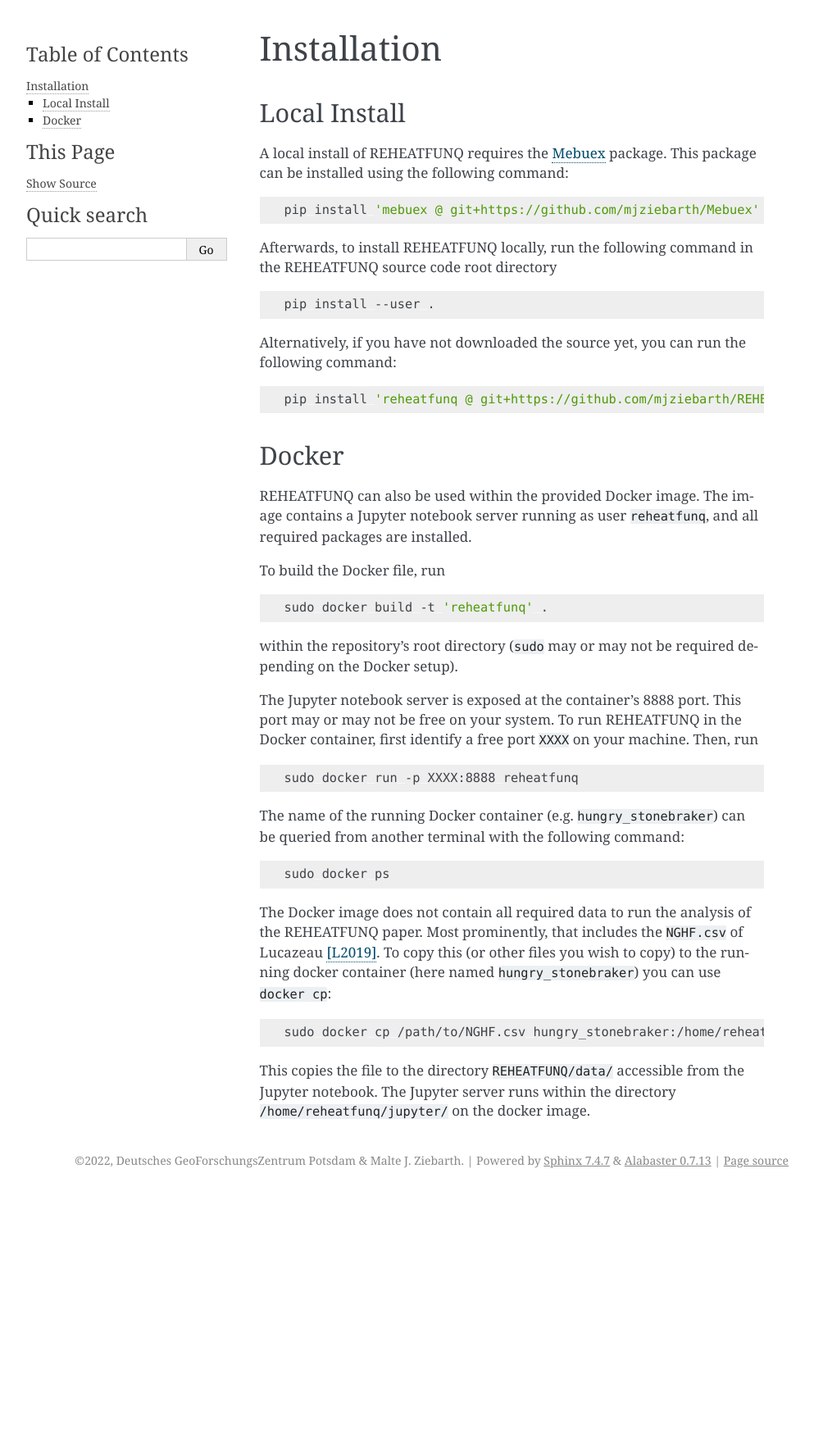
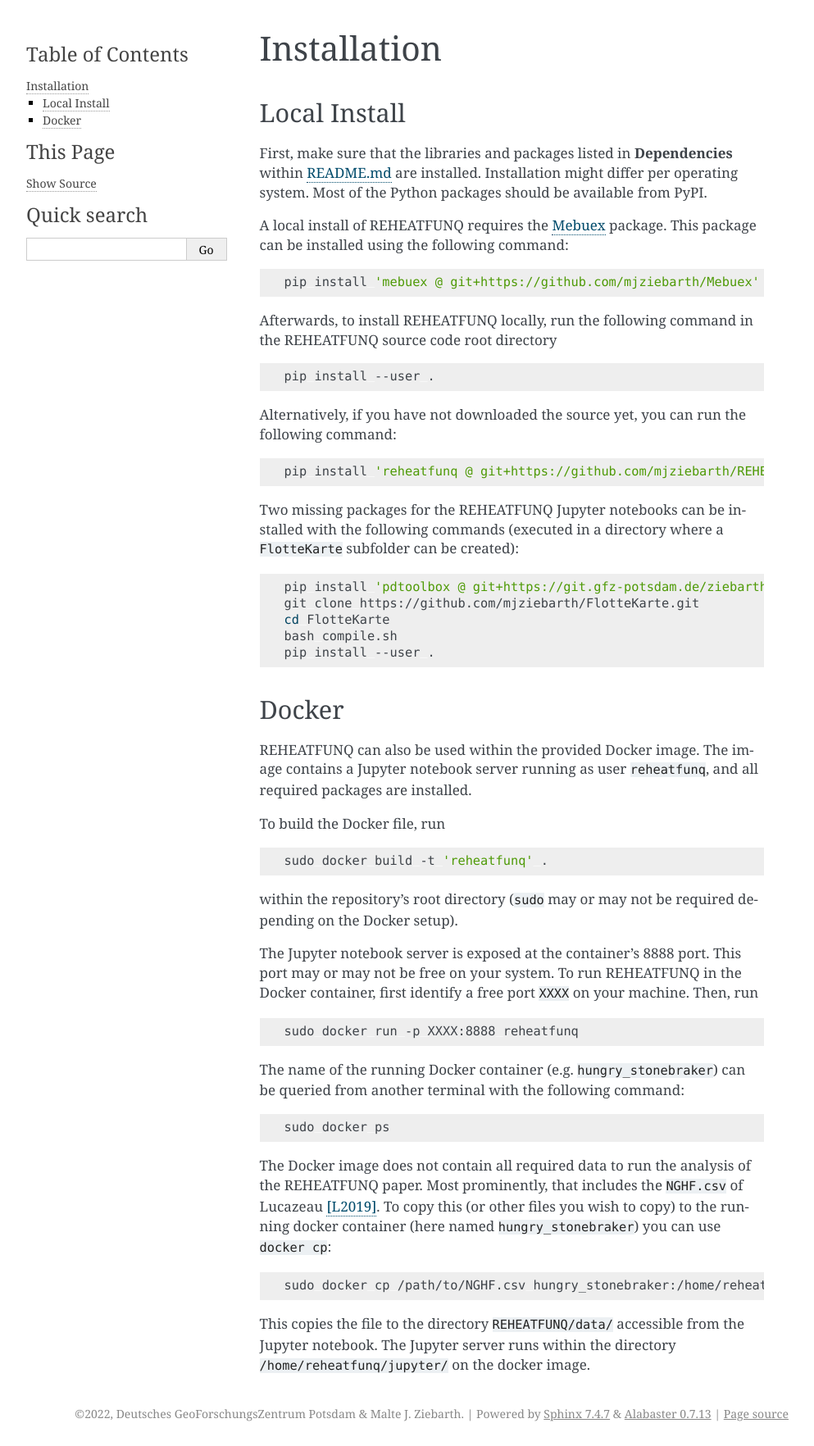
Before and after one commit to mjziebarth/REHEATFUNQ, a Sphinx documentation site: the page built from docs/usage/installation.rst, in a window 1280 px wide. Shown: the whole page at 82% size, without its empty margins (148-1141 px from the left). Built offline with Sphinx 7.4.7, drawn with Linux system fonts in a browser that asks for light colours; before the commit the page ends 1455 px from its top, so only the background shows below that.

Commit message:
Update installation instructions.

```diff
--- a/docs/usage/installation.rst
+++ b/docs/usage/installation.rst
@@ -4,6 +4,11 @@ Installation
 
 Local Install
 ^^^^^^^^^^^^^
+First, make sure that the libraries and packages listed in **Dependencies**
+within `README.md <https://github.com/mjziebarth/REHEATFUNQ/blob/main/README.md>`__
+are installed. Installation might differ per operating system. Most of the
+Python packages should be available from PyPI.
+
 A local install of REHEATFUNQ requires the
 `Mebuex <https://github.com/mjziebarth/Mebuex>`__ package. This package can
 be installed using the following command:
@@ -26,6 +31,18 @@ following command:
 .. code :: bash
 
    pip install 'reheatfunq @ git+https://github.com/mjziebarth/REHEATFUNQ'
+
+Two missing packages for the REHEATFUNQ Jupyter notebooks can be installed with
+the following commands (executed in a directory where a :code:`FlotteKarte`
+subfolder can be created):
+
+.. code :: bash
+
+   pip install 'pdtoolbox @ git+https://git.gfz-potsdam.de/ziebarth/pdtoolbox'
+   git clone https://github.com/mjziebarth/FlotteKarte.git
+   cd FlotteKarte
+   bash compile.sh
+   pip install --user .
 
 
 Docker
```
Also changed, not shown: README.md (+10 -4 lines).
